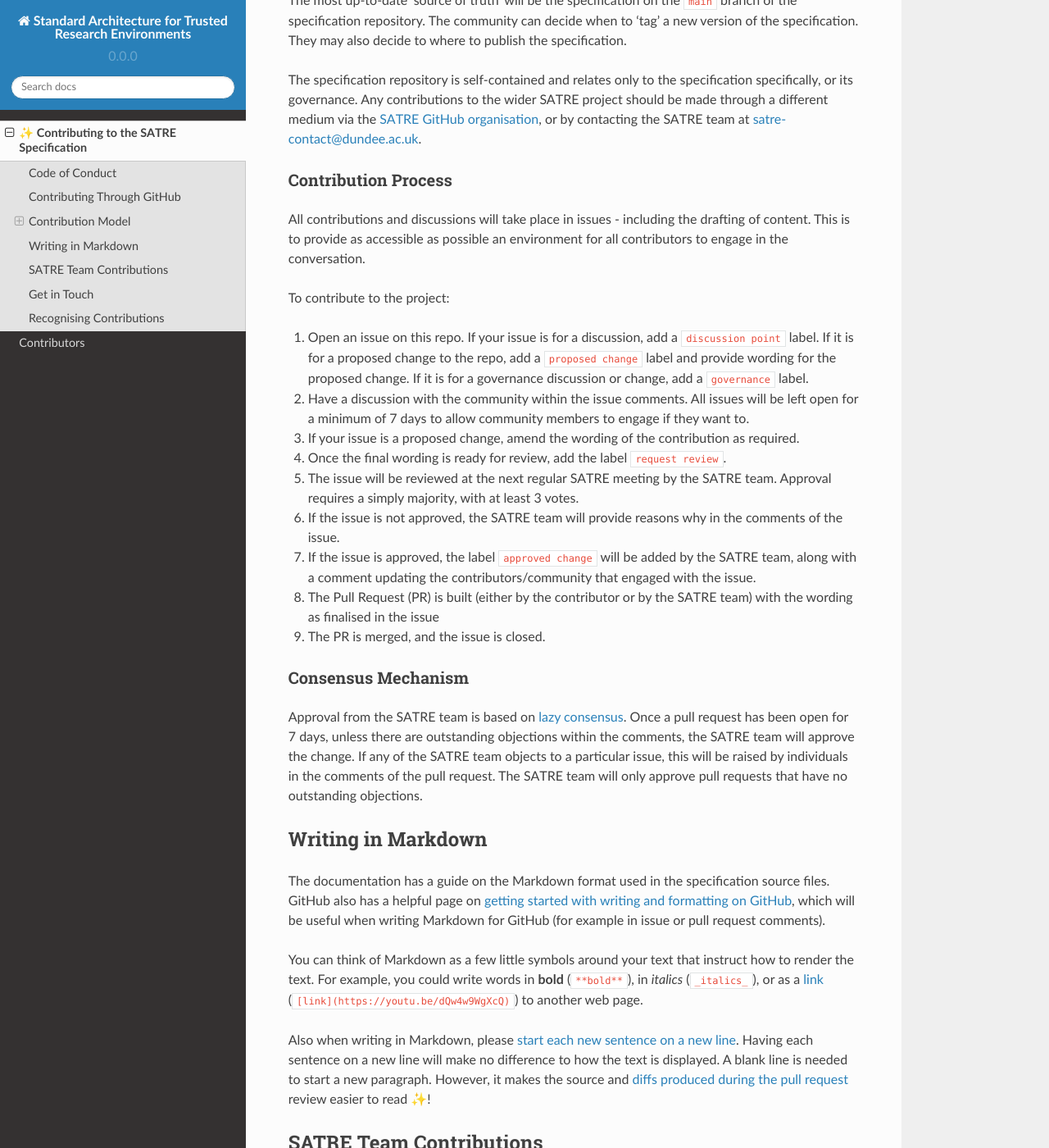
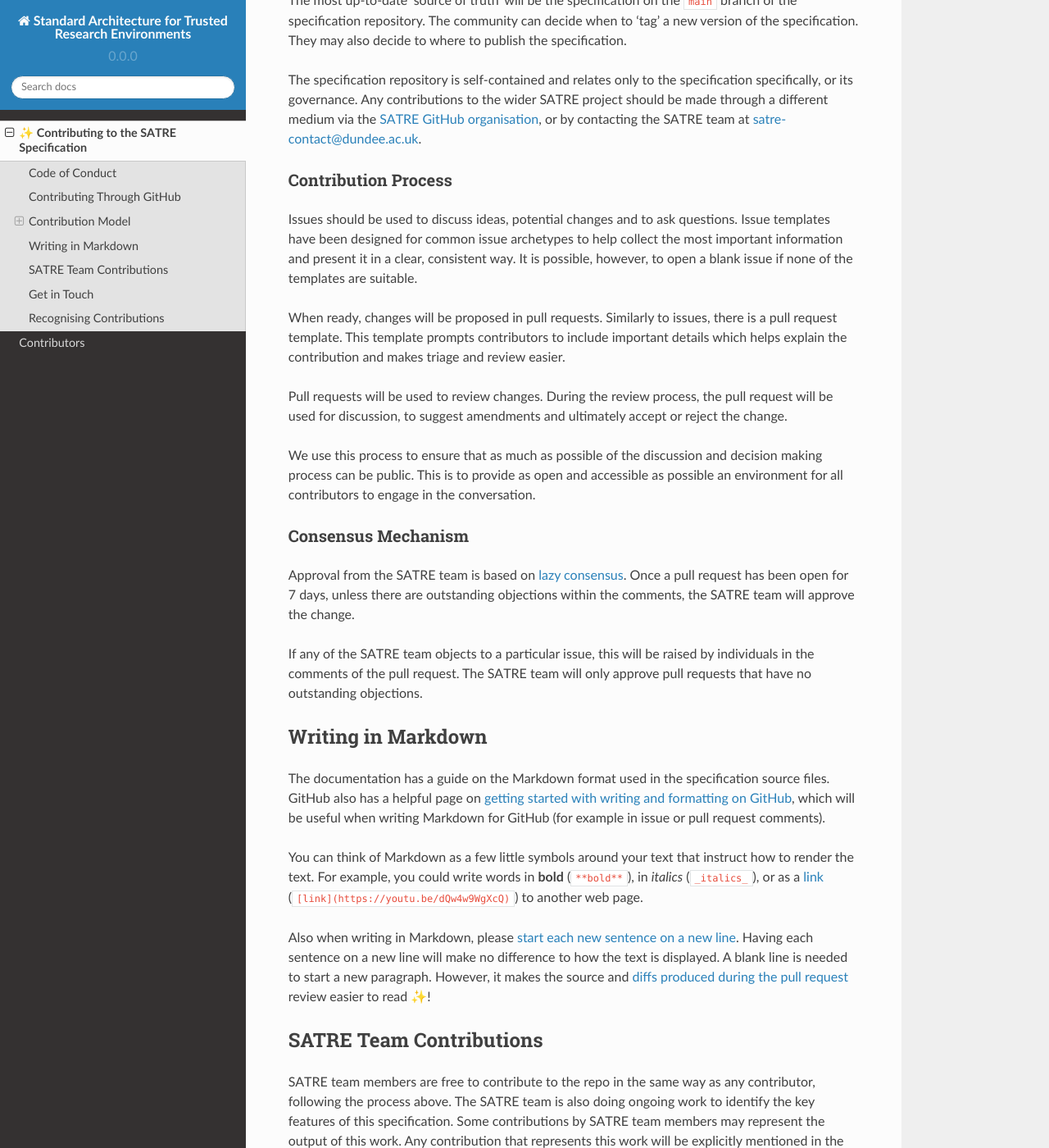
Before and after one commit to sa-tre/satre-specification, a Sphinx documentation site: the page built from docs/source/contributing.md, in a window 1280 px wide and 1400 px high, scrolled down 1835 px. Shown: the whole window at 82% size. Built offline with Sphinx 7.4.7 and the Read the Docs theme 2.0.0, drawn with Linux system fonts in a browser that asks for light colours.

Commit message:
Update contribution process

```diff
--- a/docs/source/contributing.md
+++ b/docs/source/contributing.md
@@ -69,25 +69,25 @@ Any contributions to the wider SATRE project should be made through a different
 
 ### Contribution Process
 
-All contributions and discussions will take place in issues - including the drafting of content.
-This is to provide as accessible as possible an environment for all contributors to engage in the conversation.
+Issues should be used to discuss ideas, potential changes and to ask questions.
+Issue templates have been designed for common issue archetypes to help collect the most important information and present it in a clear, consistent way.
+It is possible, however, to open a blank issue if none of the templates are suitable.
 
-To contribute to the project:
+When ready, changes will be proposed in pull requests.
+Similarly to issues, there is a pull request template.
+This template prompts contributors to include important details which helps explain the contribution and makes triage and review easier.
 
-1. Open an issue on this repo. If your issue is for a discussion, add a `discussion point` label. If it is for a proposed change to the repo, add a `proposed change` label and provide wording for the proposed change. If it is for a governance discussion or change, add a `governance` label.
-1. Have a discussion with the community within the issue comments. All issues will be left open for a minimum of 7 days to allow community members to engage if they want to.
-1. If your issue is a proposed change, amend the wording of the contribution as required.
-1. Once the final wording is ready for review,  add the label `request review`.
-1. The issue will be reviewed at the next regular SATRE meeting by the SATRE team. Approval requires a simply majority, with at least 3 votes.
-1. If the issue is not approved, the SATRE team will provide reasons why in the comments of the issue.
-1. If the issue is approved, the label `approved change` will be added by the SATRE team, along with a comment updating the contributors/community that engaged with the issue.
-1. The Pull Request (PR) is built (either by the contributor or by the SATRE team) with the wording as finalised in the issue
-1. The PR is merged, and the issue is closed.
+Pull requests will be used to review changes.
+During the review process, the pull request will be used for discussion, to suggest amendments and ultimately accept or reject the change.
+
+We use this process to ensure that as much as possible of the discussion and decision making process can be public.
+This is to provide as open and accessible as possible an environment for all contributors to engage in the conversation.
 
 ### Consensus Mechanism
 
 Approval from the SATRE team is based on [lazy consensus](https://medlabboulder.gitlab.io/democraticmediums/mediums/lazy_consensus/).
 Once a pull request has been open for 7 days, unless there are outstanding objections within the comments, the SATRE team will approve the change.
+
 If any of the SATRE team objects to a particular issue, this will be raised by individuals in the comments of the pull request.
 The SATRE team will only approve pull requests that have no outstanding objections.
 
```
